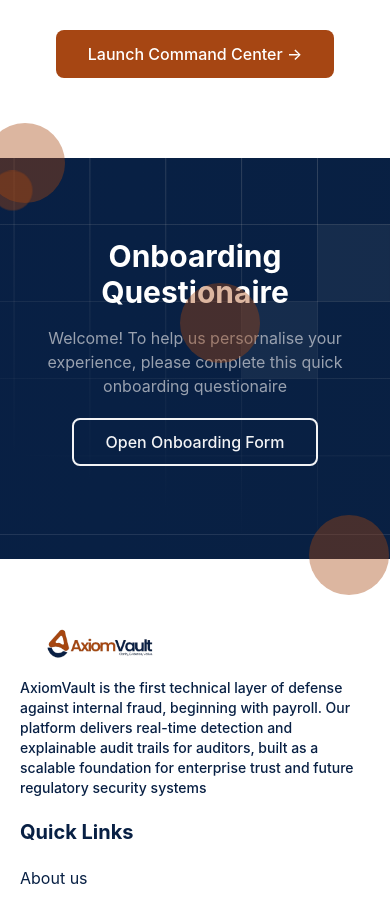
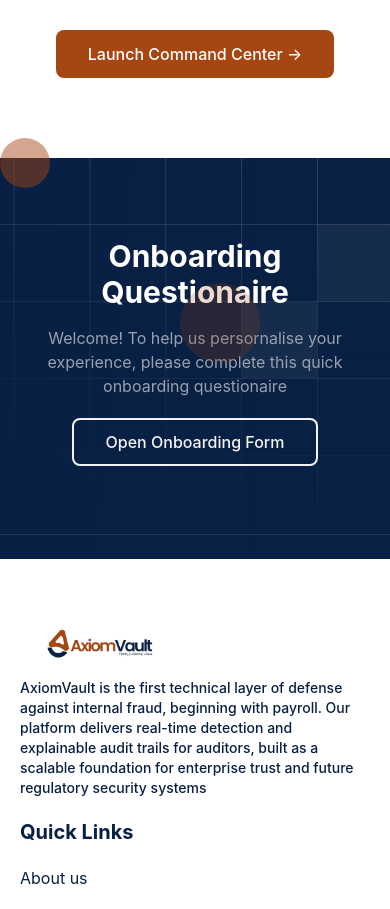
Before and after one commit to chikamso-cmd/AxiomVault, a React (Vite) app: page / in a window 390 px wide. Shown: the part 2440-3349 px from the top of the page. Built offline with nearby package versions, Linux system fonts and the light colour scheme.

Commit message:
deleted excess animation divs

```diff
--- a/src/Pages/LandingPage.jsx
+++ b/src/Pages/LandingPage.jsx
@@ -177,10 +177,9 @@
       >
         <div className="text-center py-20 px-6 bgimg bg-white relative">
           {/* overlay */}
-          <div className="absolute inset-0 top-35 left-[50%] bg-accent-green rounded-full w-[50px] h-[50px] animate-ping  "></div>
-          <div className="absolute inset-0 -top-5 left-0 bg-accent-green rounded-full w-[50px] h-[50px] animate-ping "></div>
-          <div className="absolute inset-0 top-[99%] md:left-[96%] left-[83%] bg-accent-green rounded-full w-[50px] h-[50px] animate-ping "></div>
-          <div className="absolute inset-0 top-5 left-0 bg-accent-green rounded-full w-[25px] h-[25px] animate-ping "></div>
+          <div className="absolute inset-0 top-35 left-[50%] bg-accent-green/50 rounded-full w-[50px] h-[50px] animate-ping  "></div>
+          <div className="absolute inset-0 -top-5 left-0 bg-accent-green/50 rounded-full w-[50px] h-[50px] animate-pulse "></div>
+
 
           <Onboarding />
         </div>
```
